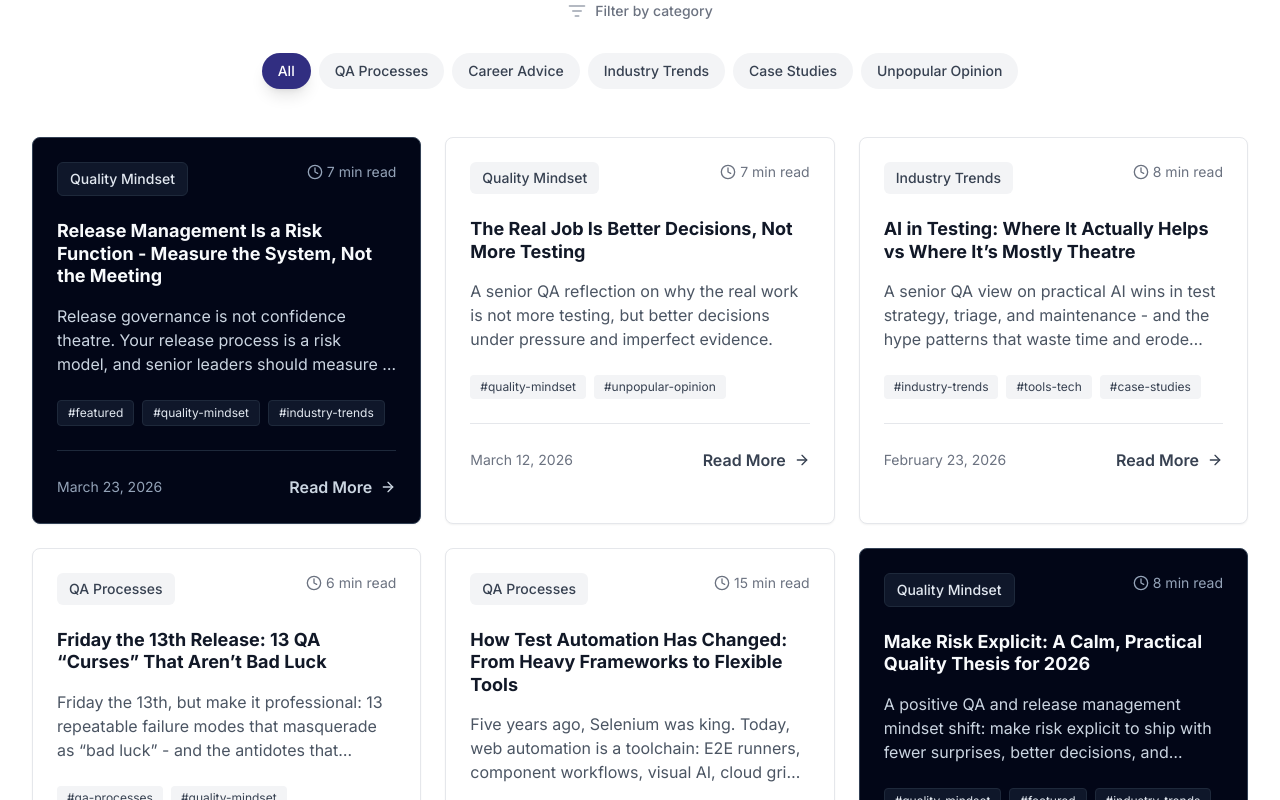
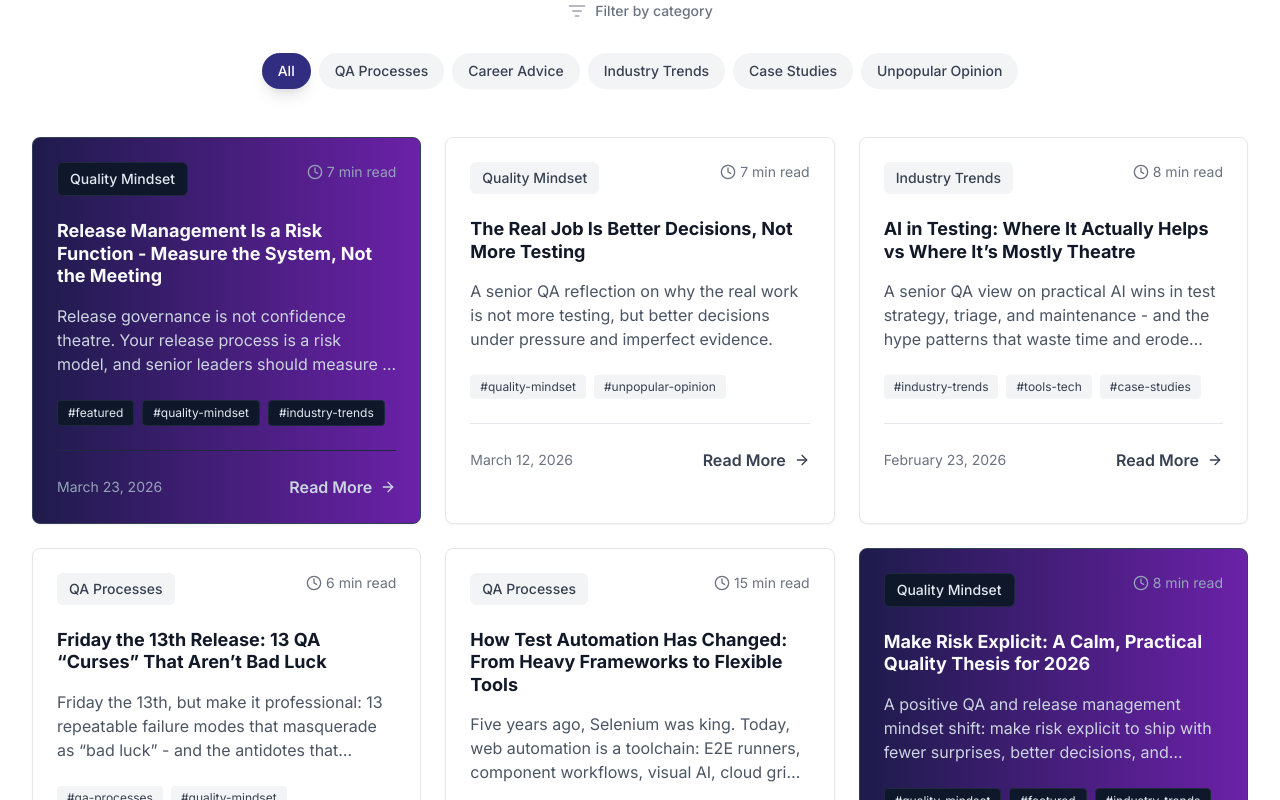
Before and after one commit to TheineAddict/Null-Expected, a React (Vite) app: page /blog in a window 1280 px wide. Shown: the part 480-1280 px from the top of the page. Built offline with nearby package versions, Linux system fonts and the light colour scheme.

Commit message:
Update Blog component styling for featured posts by applying a gradient background and refining border styles for improved visual appeal.

```diff
--- a/src/pages/Blog.tsx
+++ b/src/pages/Blog.tsx
@@ -192,8 +192,9 @@ const Blog = () => {
             <article
               key={post.id}
               className={`rounded-lg border overflow-hidden group transition-all duration-300 shadow-sm hover:shadow-md ${
-                isFeatured ? 'border-slate-700 bg-slate-950 shadow-md hover:shadow-lg' : 'border-gray-200 bg-white'
+                isFeatured ? 'border-slate-700 shadow-md hover:shadow-lg' : 'border-gray-200 bg-white'
               }`}
+              style={isFeatured ? { background: 'var(--brand-gradient)' } : undefined}
             >
               <div className="p-6">
                 {/* Header Row */}
```
